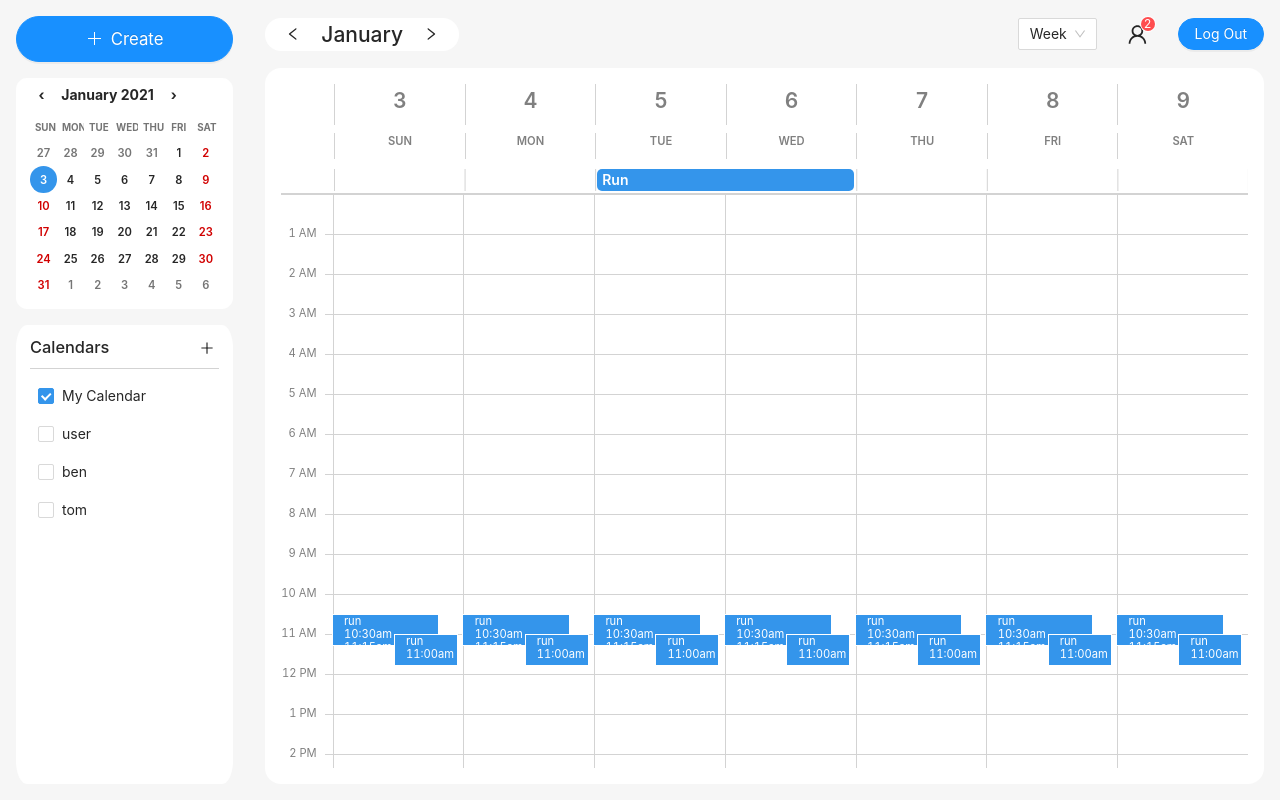
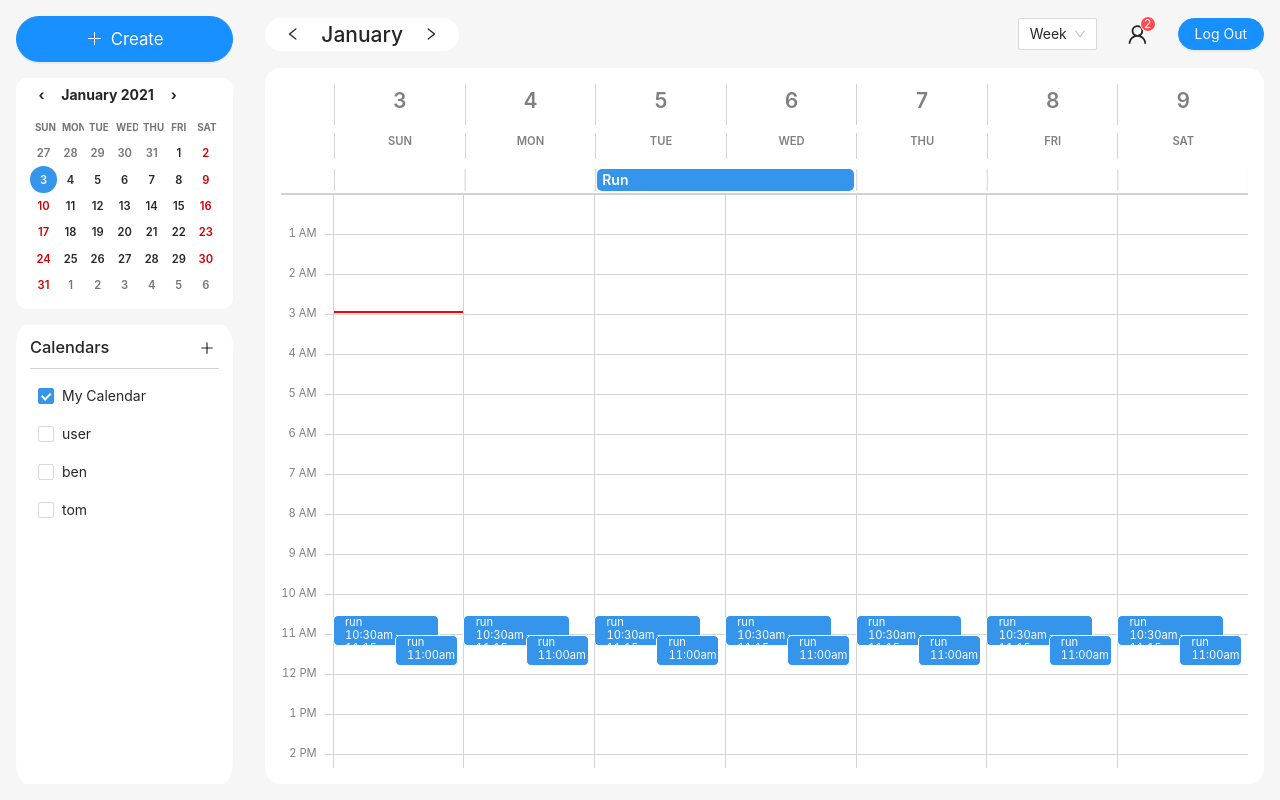
Before and after one commit to xuanlc113/spring-calendar, a React (Create React App) app in the folder client/: page / in a window 1280 px wide. Built offline with nearby package versions, Linux system fonts and the light colour scheme.

Commit message:
add time now marker

```diff
--- a/client/src/schedule/Event.js
+++ b/client/src/schedule/Event.js
@@ -7,14 +7,17 @@ const Container = styled.div`
   position: absolute;
   top: ${(props) => props.top}px;
   left: ${(props) => props.left}%;
-  width: ${(props) => props.width}%;
-  height: ${(props) => props.height}px;
+  width: calc(${(props) => props.width}% + 1px);
+  height: calc(${(props) => props.height}px + 1px);
   z-index: ${(props) => props.z};
   background: ${(props) => props.color};
-  outline: 1px solid white;
   color: white;
   font-size: 0.8em;
   min-height: 0px;
+  overflow: hidden;
+  border-radius: 5px;
+  border: 1px solid white;
+  cursor: pointer;
 `;
 
 const Info = styled.div`
--- a/client/src/schedule/Grid.js
+++ b/client/src/schedule/Grid.js
@@ -1,3 +1,4 @@
+import dayjs from "dayjs";
 import styled from "styled-components";
 
 const Container = styled.div`
@@ -23,7 +24,15 @@ const GridLine = styled.div`
   }
 `;
 
-export default function Grid() {
+const TimeMarker = styled.div`
+  position: absolute;
+  width: 100%;
+  height: 2px;
+  background: red;
+  top: ${(props) => props.top * 10}px;
+`;
+
+export default function Grid(props) {
   function gridBlock() {
     let blocks = [];
     for (let i = 0; i < 24; i++) {
@@ -33,7 +42,17 @@ export default function Grid() {
   }
   return (
     <Container>
+      {isToday(props.date) && <TimeMarker top={getTime()} />}
       <GridLine>{gridBlock()}</GridLine>
     </Container>
   );
 }
+
+function isToday(date) {
+  return dayjs().isSame(date, "day");
+}
+
+function getTime() {
+  const time = dayjs().diff(dayjs().startOf("day"), "minute");
+  return time / 15;
+}
--- a/client/src/schedule/Schedule.js
+++ b/client/src/schedule/Schedule.js
@@ -38,7 +38,7 @@ export default function Schedule(props) {
           <Event {...e} />
         ))}
       </Board>
-      <Grid />
+      <Grid date={props.date} />
       {isVisible && (
         <Popup
           okPopup={okPopup}
--- a/client/src/schedule/day/Day.js
+++ b/client/src/schedule/day/Day.js
@@ -4,6 +4,8 @@ import Schedule from "../Schedule";
 import Timeline from "../Timeline";
 import Header from "../Header";
 import AllDayArea from "../AllDayArea";
+import { useEffect, useRef } from "react";
+import dayjs from "dayjs";
 
 const Component = styled.div`
   height: 100%;
@@ -49,6 +51,8 @@ const Schedules = styled(Row)`
 `;
 
 export default function Day(props) {
+  const scroll = useRef(null);
+
   function getSchedules() {
     return props.calendars.map((i) => (
       <Col flex={1 / props.calendars.length}>
@@ -56,6 +60,12 @@ export default function Day(props) {
       </Col>
     ));
   }
+
+  useEffect(() => {
+    const time = dayjs().diff(dayjs().startOf("day"), "minute");
+    scroll.current.scrollBy({ top: (time / 15) * 10 - 150 });
+  }, []);
+
   return (
     <Component>
       <HeaderContainer>
@@ -69,7 +79,7 @@ export default function Day(props) {
           />
         </Space>
       </HeaderContainer>
-      <Scroll>
+      <Scroll ref={scroll}>
         <Content>
           <Timeline />
           <Schedules justify="space-around">{getSchedules()}</Schedules>
--- a/client/src/schedule/week/Week.js
+++ b/client/src/schedule/week/Week.js
@@ -4,6 +4,8 @@ import Timeline from "../Timeline";
 import Header from "../Header";
 import Schedule from "../Schedule";
 import AllDayArea from "../AllDayArea";
+import { useEffect, useRef } from "react";
+import dayjs from "dayjs";
 
 const Container = styled.div`
   height: 100%;
@@ -48,6 +50,13 @@ const Schedules = styled(Row)`
 `;
 
 export default function Week(props) {
+  const scroll = useRef(null);
+
+  useEffect(() => {
+    const time = dayjs().diff(dayjs().startOf("day"), "minute");
+    scroll.current.scrollBy({ top: (time / 15) * 10 - 150 });
+  }, []);
+
   return (
     <Container>
       <HeaderContainer>
@@ -62,7 +71,7 @@ export default function Week(props) {
           />
         </Space>
       </HeaderContainer>
-      <Scroll>
+      <Scroll ref={scroll}>
         <Content>
           <Timeline />
           <Schedules justify="space-around">
```
Also changed, not shown: 1 other file (tests, documents, lock files or other folders).
